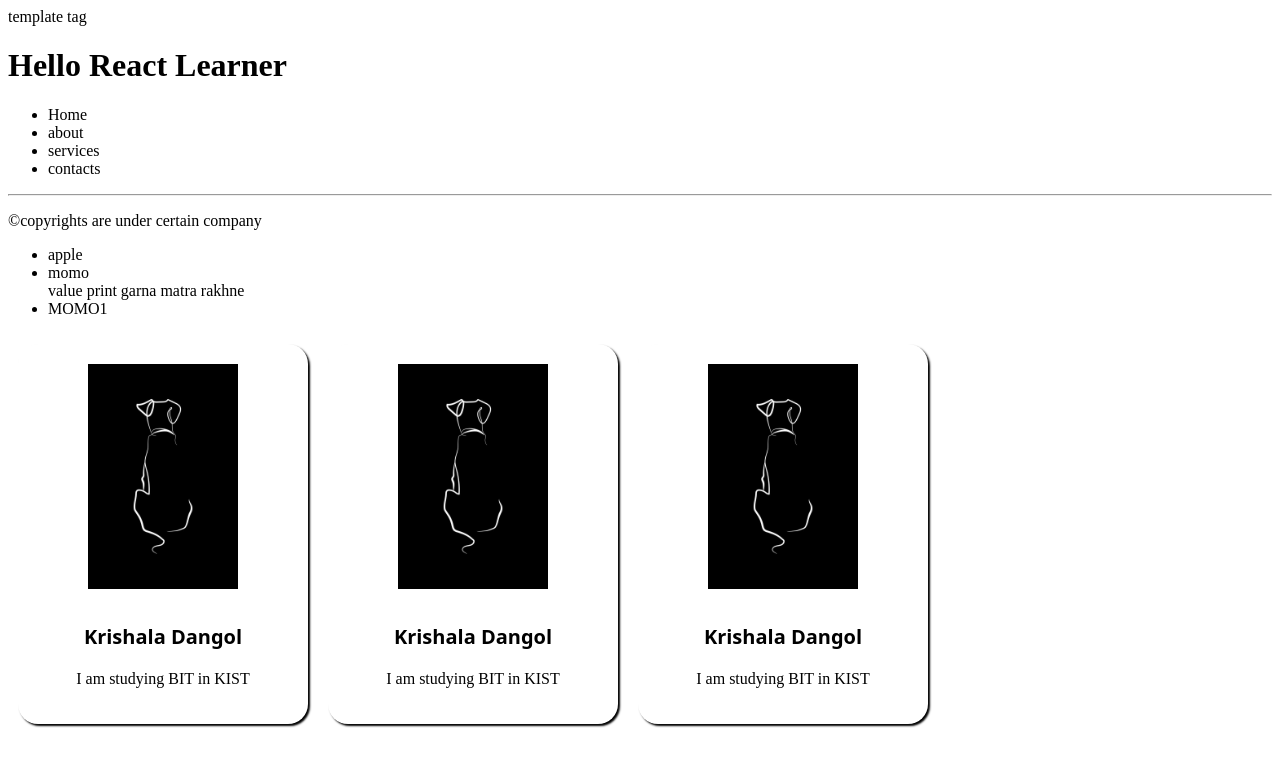
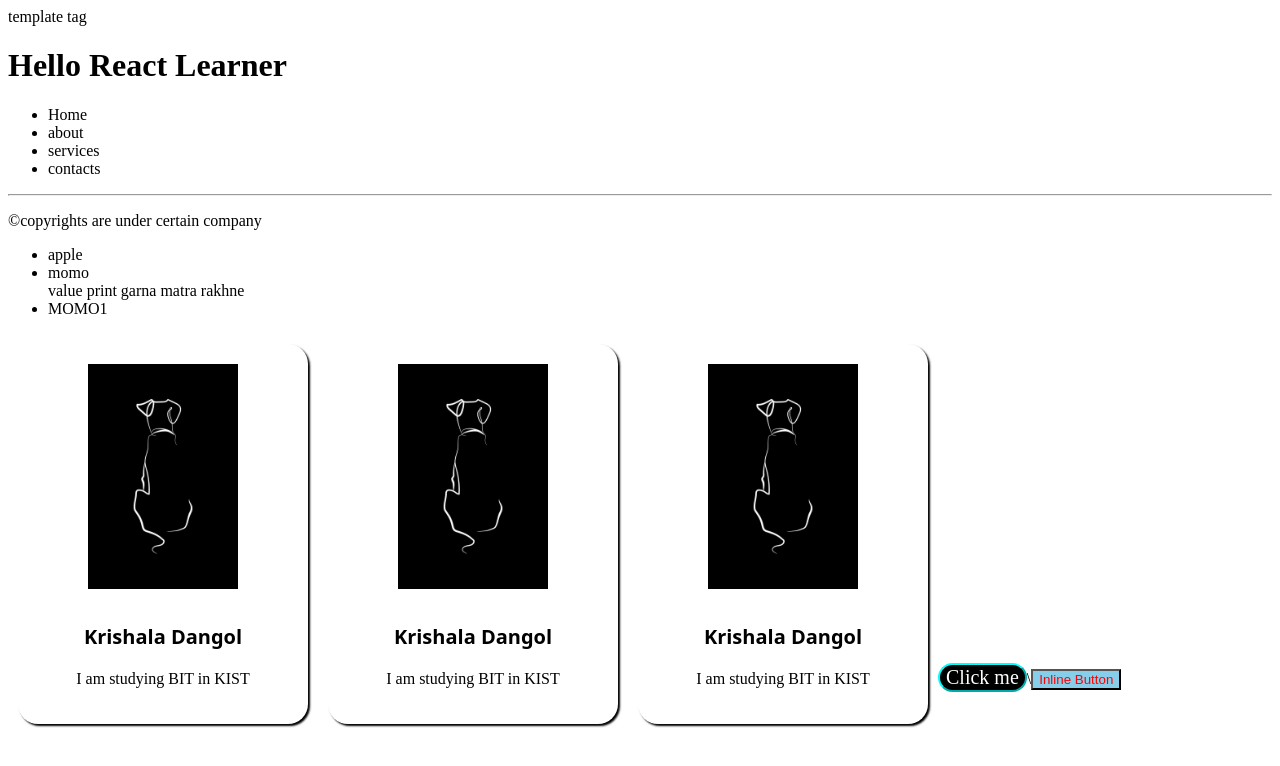
Before and after one commit to krishaladangol/React_Repo, a React (Vite) app: page / in a window 1280 px wide. Shown: the top 766 px of the page. Built offline with nearby package versions, Linux system fonts and the light colour scheme.

Commit message:
css styles

```diff
--- a/src/App.jsx
+++ b/src/App.jsx
@@ -2,7 +2,8 @@ import Header from './Firstpage.jsx'
 import Footer from './Footer.jsx'
 import Food from './Food.jsx'
 import Card from './Card.jsx'
-
+import Button from './Button/Button.jsx'
+import Buttons from './inlinecss.jsx'
 function App() {
   return (
     <>template tag
@@ -12,6 +13,8 @@ function App() {
    <Card/>
    <Card/>
    <Card/>
+   <Button/>\
+   <Buttons/>
    </>
 
   );
--- /dev/null
+++ b/src/Button/Button.jsx
@@ -0,0 +1,10 @@
+import styles from './Button.module.css'
+
+function Button(){
+    return(
+        <>
+        <button className={styles.button}>Click me</button>
+        </>
+    );
+}
+export default Button;
--- /dev/null
+++ b/src/Button/Button.module.css
@@ -0,0 +1,8 @@
+.button{
+    color: white;
+    background-color:black;
+    font-size: 20px;
+    font-family:arial sans-serif;
+    border-radius:20px;
+    border-color:aqua;
+}
--- a/src/index.css
+++ b/src/index.css
@@ -19,3 +19,15 @@
   color:black;
   font-size: 20px;
 }
+.btn{
+  color:Red;
+  background-color:skyblue;
+  border-radius: 10px;
+  border-color: black;
+  font-size: 30px;
+  font-weight: auto;
+  padding:20px;
+  margin:20px;
+  cursor:pointer
+
+}
--- /dev/null
+++ b/src/inlinecss.jsx
@@ -0,0 +1,16 @@
+function Buttons(){
+    const styles={
+        color:"Red",
+        backgroundColor:"skyblue",
+
+        cursor:"pointer",
+    }
+    return(
+        <>
+        <button style={styles}>Inline Button</button>
+
+        </>
+    );
+
+}
+ export default Buttons;
```
Also changed, not shown: src/Button.jsx (deleted).
